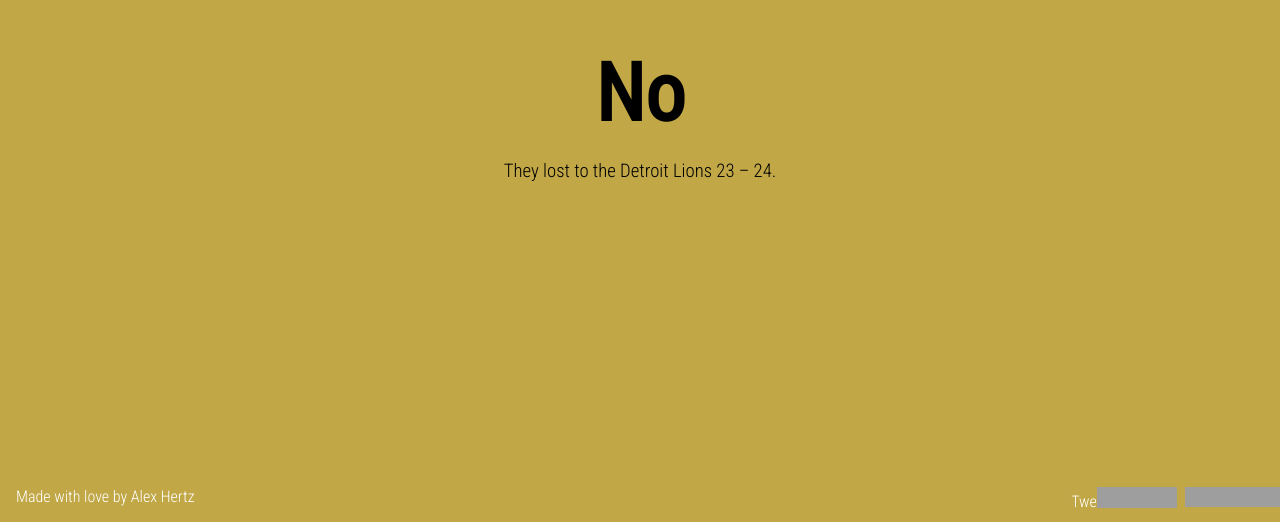
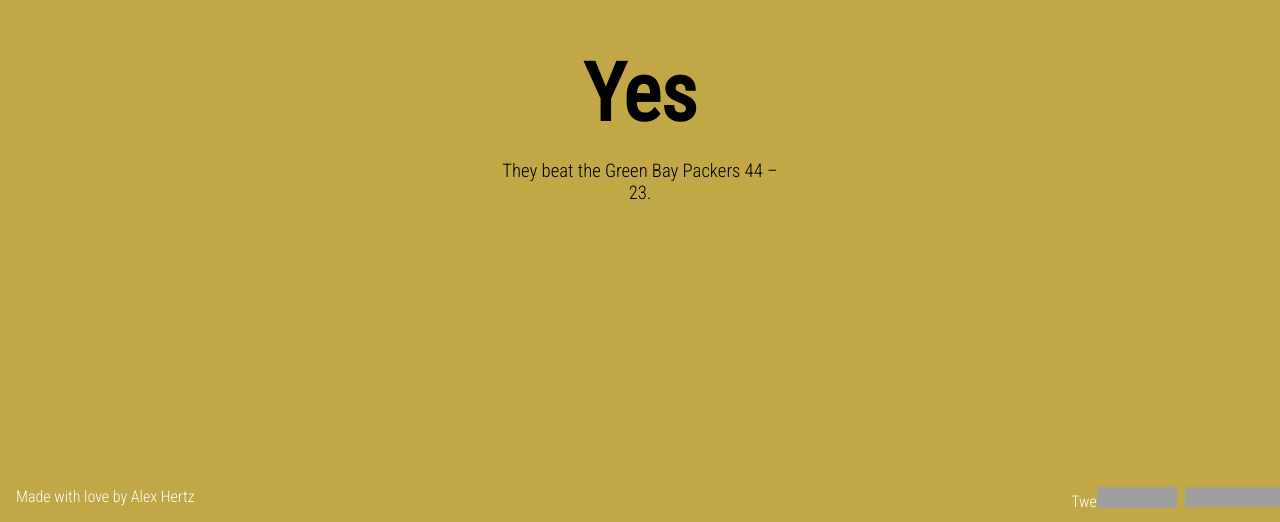
Before and after one commit to alhertz/didthesaintswin, a plain HTML site: page index.html in a window 1280 px wide. Shown: the part 278-800 px from the top of the page. Drawn offline with Linux system fonts and the light colour scheme; grey boxes are pictures that could not be loaded.

Commit message:
Update index.html

```diff
--- a/index.html
+++ b/index.html
@@ -28,8 +28,8 @@
         <p class="browsehappy">You are using an <strong>outdated</strong> browser. Please <a href="http://browsehappy.com/">upgrade your browser</a> to improve your experience.</p>
       <![endif]-->
       <section class="answer">
-        <h1>No</h1>
-        <h3>They lost to the Detroit Lions 23 – 24.</h3>
+        <h1>Yes</h1>
+        <h3>They beat the Green Bay Packers 44 – 23.</h3>
       </section>
       <footer>
         <div class="credit">
```
